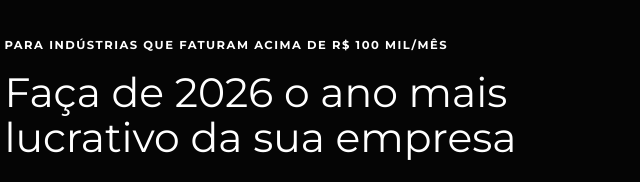
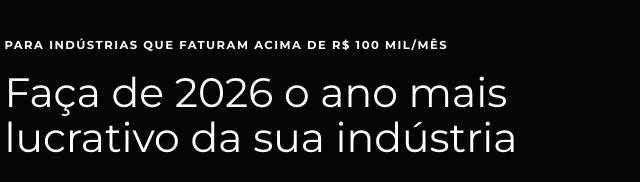
Before and after one commit to admGenuine/lp-genuine, a website built with Vite: page index.html in a window 1280 px wide. Shown: the part 341-523 px from the top of the page, 586-1226 px from the left. Built offline with nearby package versions, Linux system fonts and the light colour scheme; a script that the page names is missing.

Commit message:
fix h1 copy: empresa -> indústria
Co-Authored-By: Claude Sonnet 4.6 <noreply@anthropic.com>

```diff
--- a/index.html
+++ b/index.html
@@ -52,7 +52,7 @@
                 </div>
                 <div class="hero-content">
                     <p class="hero-eyebrow">PARA INDÚSTRIAS QUE <strong>FATURAM ACIMA DE R$ 100 MIL/MÊS</strong></p>
-                    <h1>Faça de 2026 o ano mais lucrativo da sua empresa</h1>
+                    <h1>Faça de 2026 o ano mais lucrativo da sua indústria</h1>
                     <p class="hero-subtitle">Agende seu diagnóstico gratuito e descubra como podemos transformar seu marketing em uma máquina de geração de receita.</p>
                     <ul class="hero-checklist">
                         <li>Marketing e comercial focados no seu ROI</li>
```
